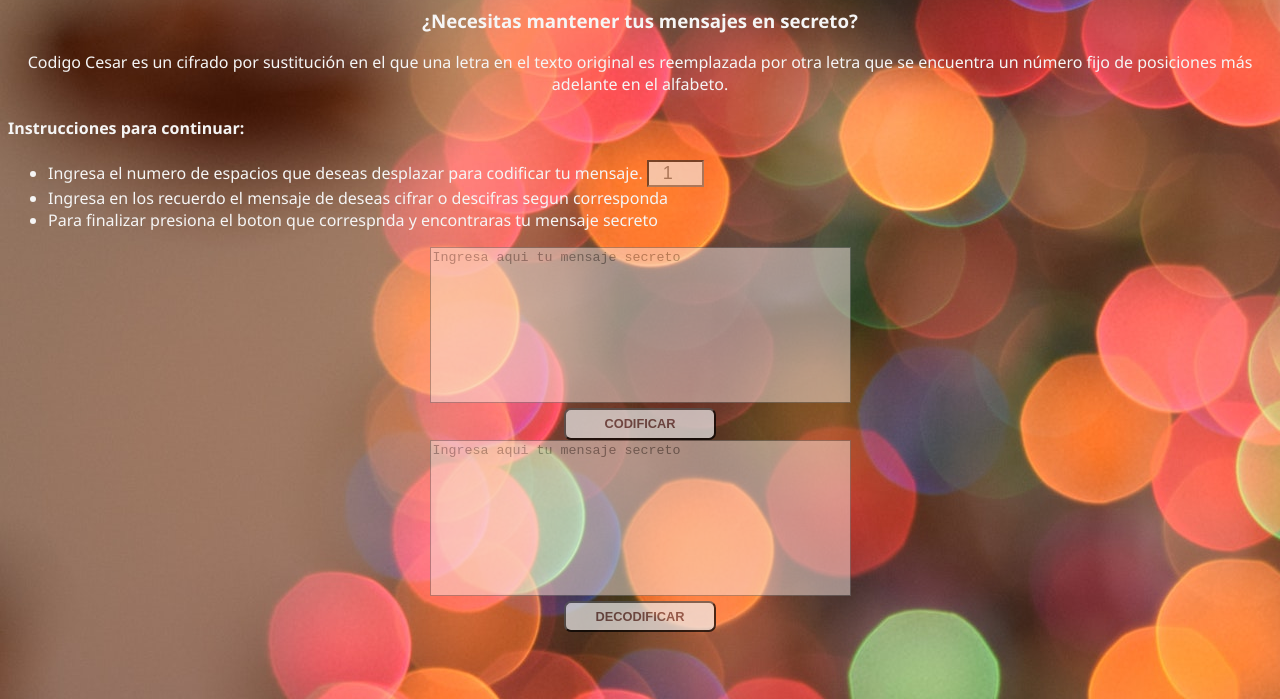
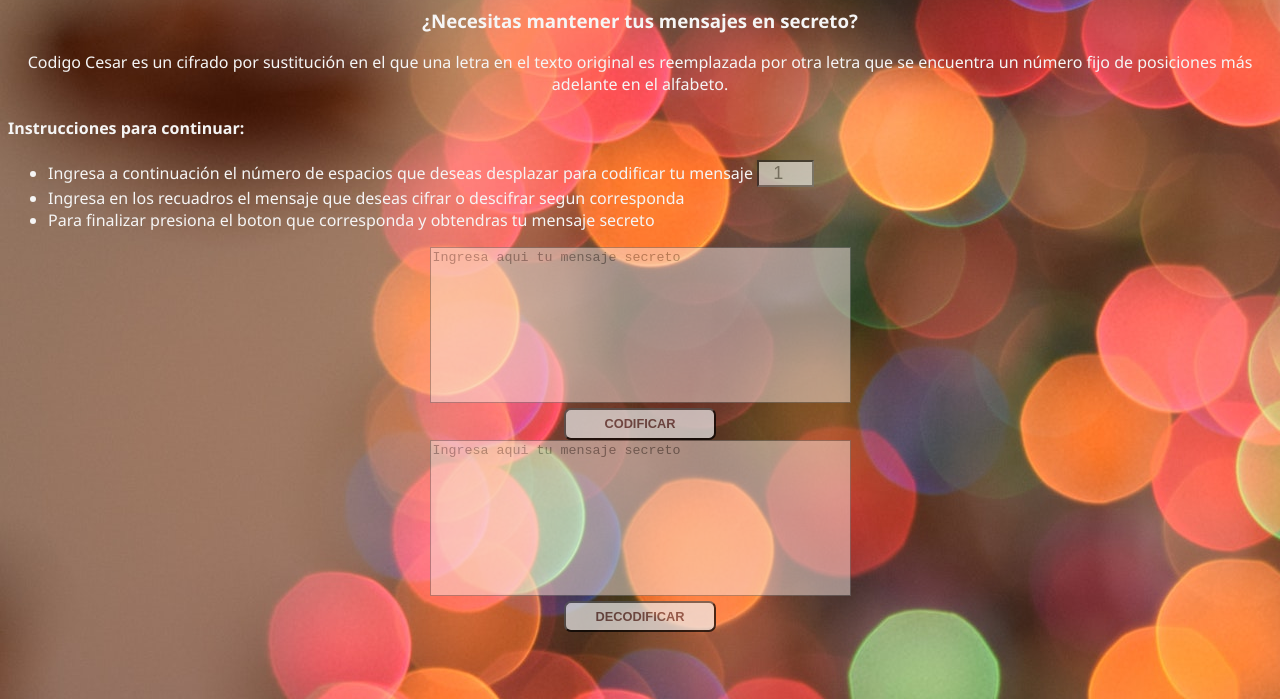
Before and after one commit to cindylopez1814/scl-2018-05-bc-core-am, a website: page src/index.html in a window 1280 px wide. Shown: the part 101-800 px from the top of the page. Drawn offline with Linux system fonts and the light colour scheme.

Commit message:
creando archivo README

```diff
--- a/src/index.html
+++ b/src/index.html
@@ -17,15 +17,16 @@
     <section class="row">
       <p class="col-12 paragraph">Codigo Cesar es un cifrado por sustitución en el que una letra en el texto original es reemplazada por otra letra que se encuentra un número fijo de posiciones más adelante en el alfabeto. </p>
     </section>
+  <!-- Instrucciones de uso -->
     <section class="row">
       <section class="col-12 lista">
         <h4>Instrucciones para continuar:</h4>
         <ul>
-          <li>Ingresa el numero de espacios que deseas desplazar para codificar tu mensaje.
+          <li>Ingresa a continuación el número de espacios que deseas desplazar para codificar tu mensaje
               <input id="offset" type="number" min="1" max="40" placeholder="1">
           </li>
-          <li>Ingresa en los recuerdo el mensaje de deseas cifrar o descifras segun corresponda</li>
-          <li>Para finalizar presiona el boton que correspnda y encontraras tu mensaje secreto</li>
+          <li>Ingresa en los recuadros el mensaje que deseas cifrar o descifrar segun corresponda</li>
+          <li>Para finalizar presiona el boton que corresponda y obtendras tu mensaje secreto</li>
         </ul>
       </section>
     </section>
```
Also changed, not shown: README.md, src/README.md (added).
